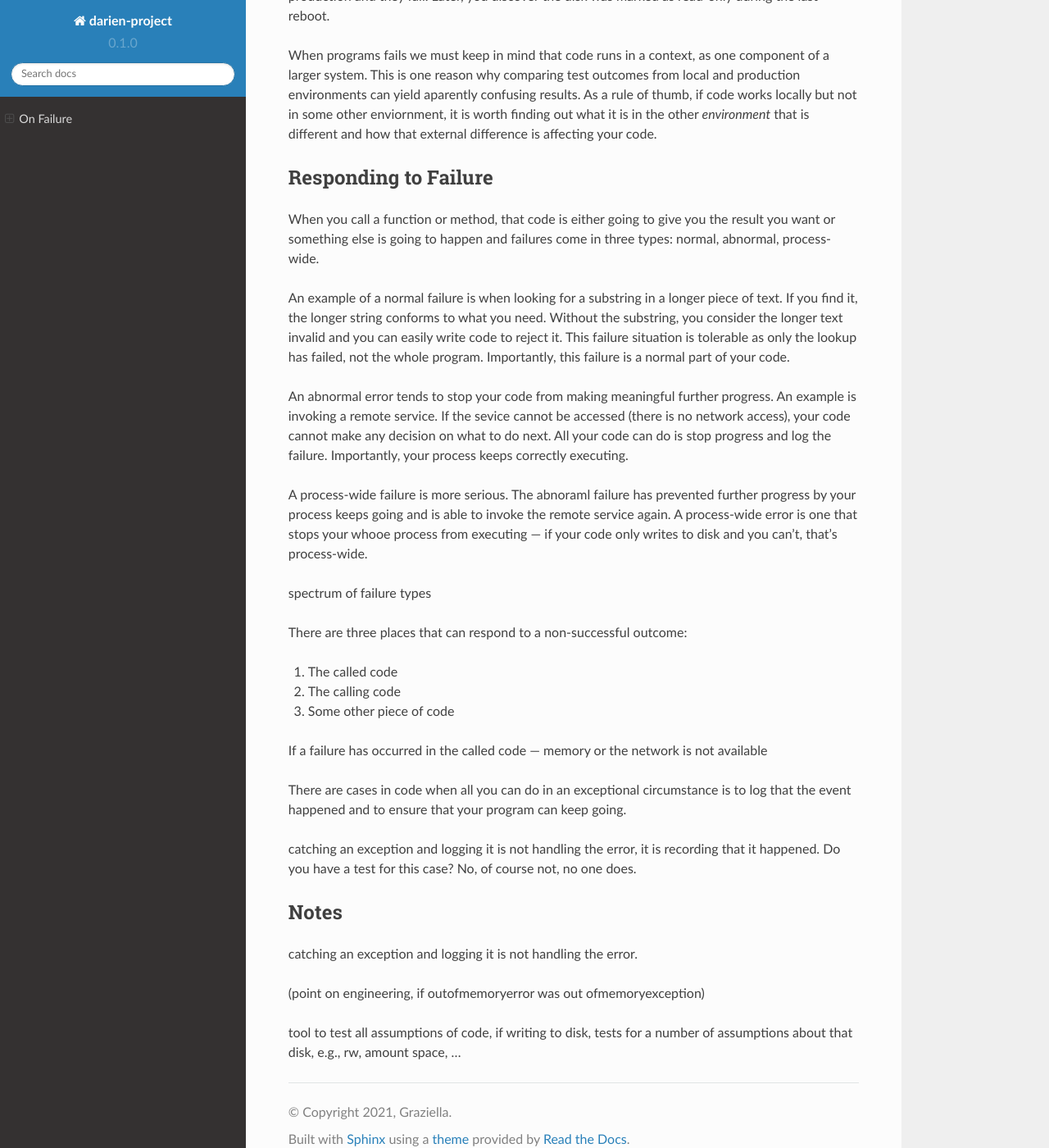
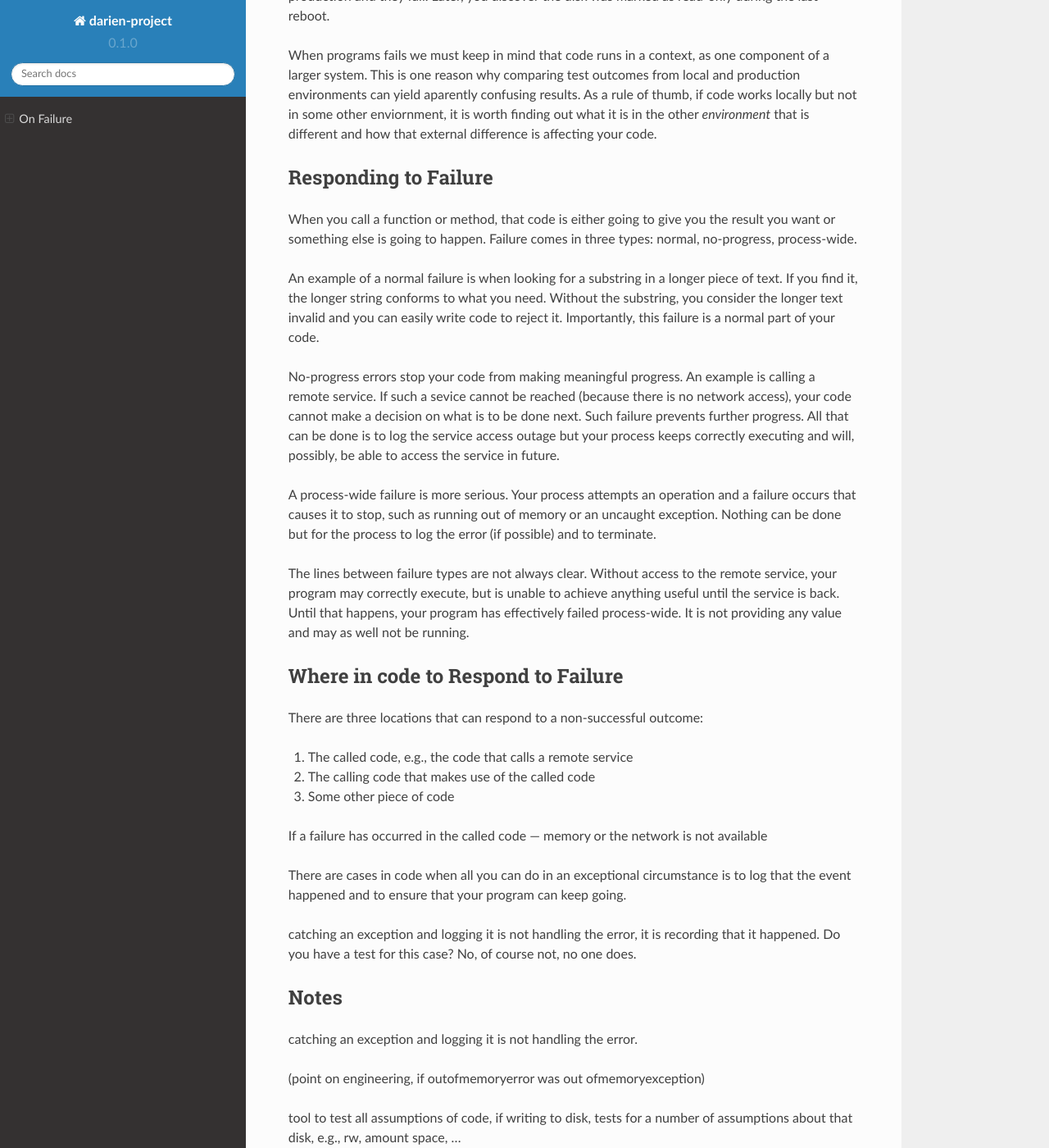
Before and after one commit to jh-evans/readthedocs, a Sphinx documentation site: the page built from docs/source/on_failure.rst, in a window 1280 px wide and 1400 px high, scrolled down 976 px. Shown: the whole window at 82% size. Built offline with Sphinx 7.4.7 and the Read the Docs theme 2.0.0, drawn with Linux system fonts in a browser that asks for light colours.

Commit message:
Update on_failure.rst

```diff
--- a/docs/source/on_failure.rst
+++ b/docs/source/on_failure.rst
@@ -31,25 +31,28 @@ external difference is affecting your code.
 Responding to Failure
 ---------------------
 
-When you call a function or method, that code is either going to give you the result you want or something else is going to happen and failures come in three types: normal, abnormal, process-wide.
+When you call a function or method, that code is either going to give you the result you want or something else is going to happen. Failure comes in three types: normal, no-progress, process-wide.
 
 An example of a normal failure is when looking for a substring in a longer piece of text. If you find it, the longer string conforms to what you need. Without the substring, you consider the
-longer text invalid and you can easily write code to reject it.  This failure situation is tolerable as only the lookup has failed, not the whole program.  Importantly, this failure is a normal part of
-your code.
+longer text invalid and you can easily write code to reject it.  Importantly, this failure is a normal part of your code.
 
-An abnormal error tends to stop your code from making meaningful further progress. An example is invoking a remote service. If the sevice cannot be accessed (there is no network access), your code cannot
-make any decision on what to do next. All your code can do is stop progress and log the failure. Importantly, your process keeps correctly executing.
+No-progress errors stop your code from making meaningful progress. An example is calling a remote service. If such a sevice cannot be reached (because there is no network access), your code cannot
+make a decision on what is to be done next. Such failure prevents further progress. All that can be done is to log the service access outage but your process keeps correctly executing and will, possibly, be
+able to access the service in future.
 
-A process-wide failure is more serious. The abnoraml failure has prevented further progress by your process keeps going and is able to invoke the remote service again. A process-wide error is one that stops your whooe process from executing --- if your code only writes to disk and you can't, that's process-wide.
+A process-wide failure is more serious. Your process attempts an operation and a failure occurs that causes it to stop, such as running out of memory or an uncaught exception. Nothing can be done but for the
+process to log the error (if possible) and to terminate.
 
+The lines between failure types are not always clear. Without access to the remote service, your program may correctly execute, but is unable to achieve anything useful until the service is back.  Until
+that happens, your program has effectively failed process-wide. It is not providing any value and may as well not be running.
 
+Where in code to Respond to Failure
+-----------------------------------
 
-spectrum of failure types
+There are three locations that can respond to a non-successful outcome:
 
-There are three places that can respond to a non-successful outcome:
-
-1. The called code
-2. The calling code
+1. The called code, e.g., the code that calls a remote service
+2. The calling code that makes use of the called code
 3. Some other piece of code
 
 If a failure has occurred in the called code --- memory or the network is not available
```
